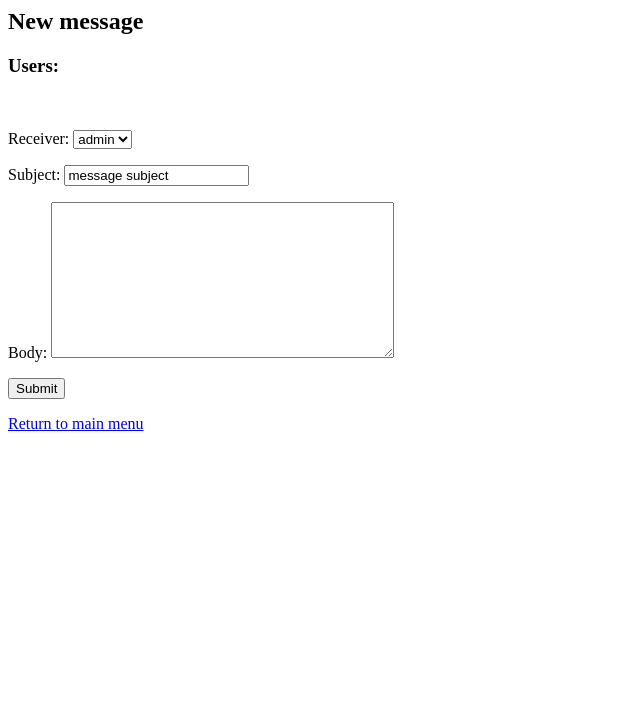
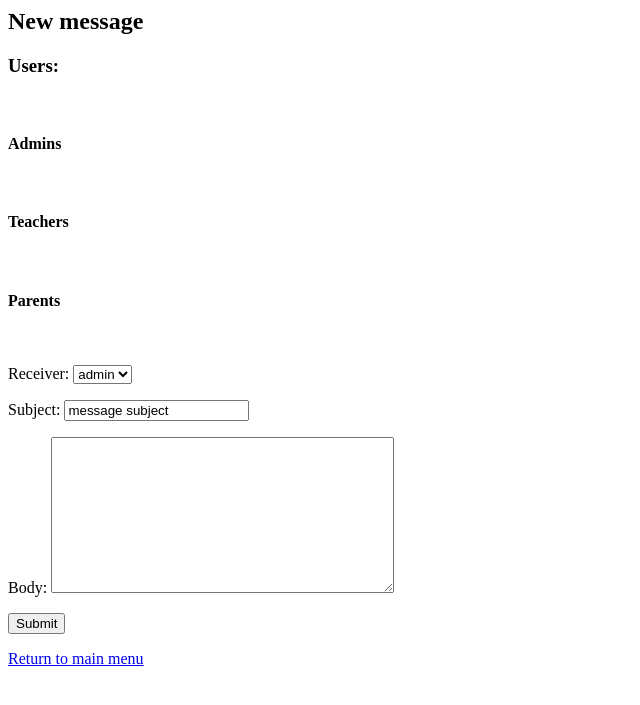
Before and after one commit to RotemLibrati/BS_PM2021_TEAM_27, a Django app: page /preschoolplay/inbox/new-message/ in a window 1280 px wide. Shown: the top 705 px of the page, without its empty margins (0-640 px from the left). Run offline with Django 3.2, Linux system fonts and the light colour scheme; a user stored in the database is signed in; data comes from the database, SQL or seed files in the repository.

Commit message:
BSPM2021T27-29 new message interface

```diff
--- a/BS_PM2021_TEAM_27/Preschool_Play/templates/Preschool_Play/inbox.html
+++ b/BS_PM2021_TEAM_27/Preschool_Play/templates/Preschool_Play/inbox.html
@@ -12,7 +12,7 @@
     <li>
         From: {{message.sender}}. Subject: {{message.subject}}. Sent at: {{message.sent_date}}.
         <a href="{% url 'Preschool_Play:view-message' message.id %}"class="button alt small"> Open</a>
-        <a href="/sign-language-teacher/inbox/delete/{{ message.id }}"class="button alt small"> Delete</a>
+        <a href="/preschoolplay/inbox/delete/{{ message.id }}"class="button alt small"> Delete</a>
     </li>
     {% endfor %}
     {% endif %}
@@ -25,8 +25,8 @@
     {% for message in messages_sent %}
     <li>
         To: {{message.receiver}}. Subject: {{message.subject}}. Sent at: {{message.sent_date}}
-        <a href="/sign-language-teacher/inbox/{{ message.id }}"class="button alt small"> Open</a>
-        <a href="/sign-language-teacher/inbox/delete/{{ message.id }}"class="button alt small"> Delete</a>
+        <a href="/preschoolplay/inbox/{{ message.id }}"class="button alt small"> Open</a>
+        <a href="/preschoolplay/inbox/delete/{{ message.id }}"class="button alt small"> Delete</a>
     </li>
     {% endfor %}
     {% endif %}
--- a/BS_PM2021_TEAM_27/Preschool_Play/templates/Preschool_Play/new-message.html
+++ b/BS_PM2021_TEAM_27/Preschool_Play/templates/Preschool_Play/new-message.html
@@ -2,20 +2,26 @@
     {% csrf_token %}
     <h2>New message</h2>
     <h3>Users:</h3><br>
-    {% if user_profile.type == 'teacher' %}
-    <h>Parent list:</h><br>
+    <h4>
+        Admins
+    </h4><br>
     <ul>
-        {% for f in profiles %}
-
-        {% if f.type == 'teacher' %}
-        <li>
-            <h>{{f}}</h><br>
-        </li>
-        {% endif %}
-
+        {% for a in admins %}
+        <li>{{a}}</li>
         {% endfor %}
     </ul>
-    {% endif%}
+    <h4>Teachers</h4><br>
+    <ul>
+        {% for t in teachers %}
+        <li>{{t}}</li>
+        {% endfor %}
+    </ul>
+    <h4>Parents</h4><br>
+    <ul>
+        {% for p in parents %}
+        <li>{{p}}</li>
+        {% endfor %}
+    </ul>
     {{form.as_p}}
     <button type="submit">Submit</button>
 </form>
```
